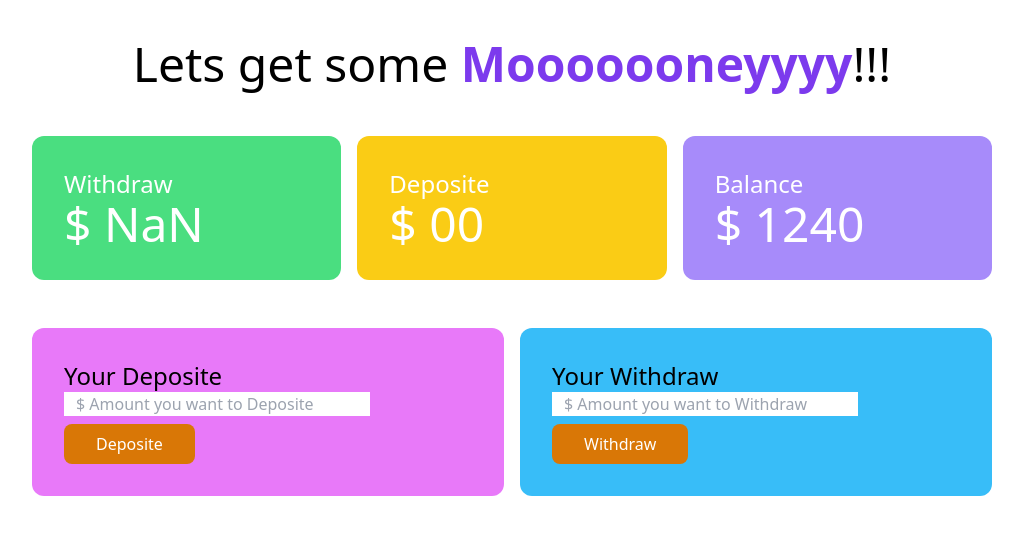
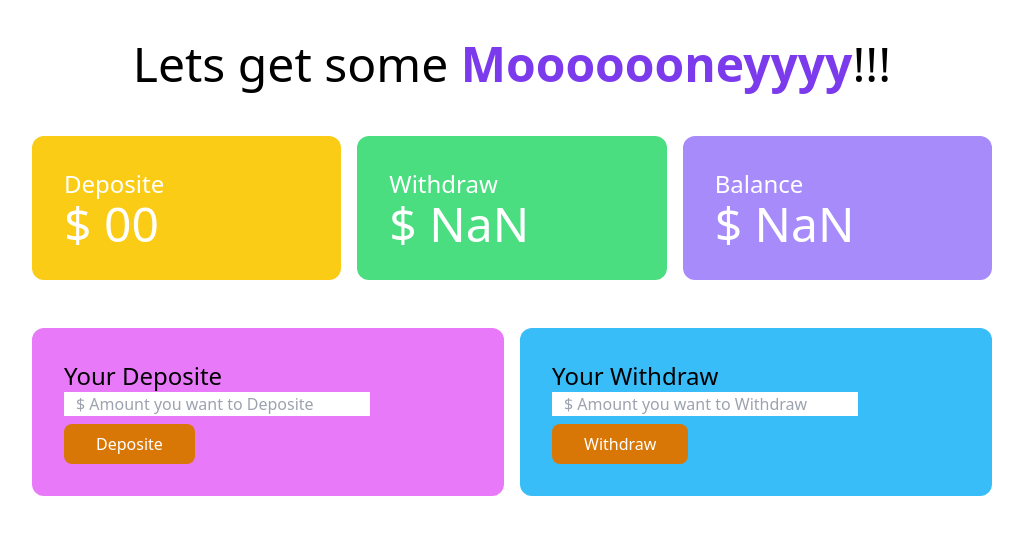
Before and after one commit to Litonahammed/baaper-bank, a plain HTML site: page index.html in a window 1280 px wide. Both pictures are taken after a click on the button "Withdraw". Shown: the whole page, without its empty margins (128-1151 px from the left). Drawn offline with nearby package versions, Linux system fonts and the light colour scheme.

Commit message:
final checked

```diff
--- a/index.html
+++ b/index.html
@@ -19,6 +19,15 @@
         <section class="mt-12">
             <div class="grid grid-cols-3 gap-4  w-9/12 mx-auto text-white">
 
+
+
+
+                <div class="bg-yellow-400  p-8 rounded-xl">
+                    <h4 class="text-2xl">Deposite</h4>
+                    <h3 class="text-5xl font-medium"> $ <span id="deposite-total">00</span></h3>
+                </div>
+
+
                 <div class="bg-green-400  p-8 rounded-xl">
                     <h4 class="text-2xl">Withdraw</h4>
 
@@ -26,11 +35,6 @@
                 </div>
 
 
-
-                <div class="bg-yellow-400  p-8 rounded-xl">
-                    <h4 class="text-2xl">Deposite</h4>
-                    <h3 class="text-5xl font-medium"> $ <span id="deposite-total">00</span></h3>
-                </div>
 
 
 
--- a/javascript/withdraw.js
+++ b/javascript/withdraw.js
@@ -1,20 +1,42 @@
-// step-1
+// 1. add event handler with the withdraw Button.
+// 2. get the withdraw amount
+// 3. clear the withdraw amount field
+// 4. get previous withdraw withdraw Total.
+// 5. calculate total withdraw amount and it to the withdraw total Element.
+// 6. get previous balance
+// 7. calculate new balance and set it to the balance total amount.
+
+
+
+
+
+
+// step-1:add event handler with the withdraw Button.
 document.getElementById('btn-withdraw').addEventListener('click', function () {
-    // step-2
+
+
+    // step-2: get the withdraw amount
     const withdrawField = document.getElementById('withdraw-field');
     const newWithdrawAmountString = withdrawField.value;
     const newWithdrawAmount = parseFloat(newWithdrawAmountString);
 
-    // step-3
+    // step-3:clear the withdraw amount fiel
     withdrawField.value = '';
 
-    // step-4
+    // step-4: get previous withdraw withdraw Total.
     const withdrawTotalElement = document.getElementById('withdraw-total');
     const previouseWithdrawTotalstring = withdrawTotalElement.innerText;
     const previousWithdrawTotal = parseFloat(previouseWithdrawTotalstring);
-    // step-5
+    // step-5 : calculate total withdraw amount and it to the withdraw total Element.
     const newWithdrawTotal = previousWithdrawTotal + newWithdrawAmount;
     withdrawTotalElement.innerText = newWithdrawTotal;
-    // step-6
+    // step-6: get previous balance
+    const balanceElement = document.getElementById('balance-total');
+    const previouseBalanceTotalstring = balanceElement.innerText;
+    const previousBalanceTotal = parseFloat(previouseBalanceTotalstring);
+    //  step-7: calculate new balance and set it to the balance total amount.
+
+    const newBalanceTotal = previousBalanceTotal - newWithdrawAmount;
+    balanceElement.innerText = newBalanceTotal;
 
 })
```
Also changed, not shown: javascript/deposite.js (+8 -0 lines).
